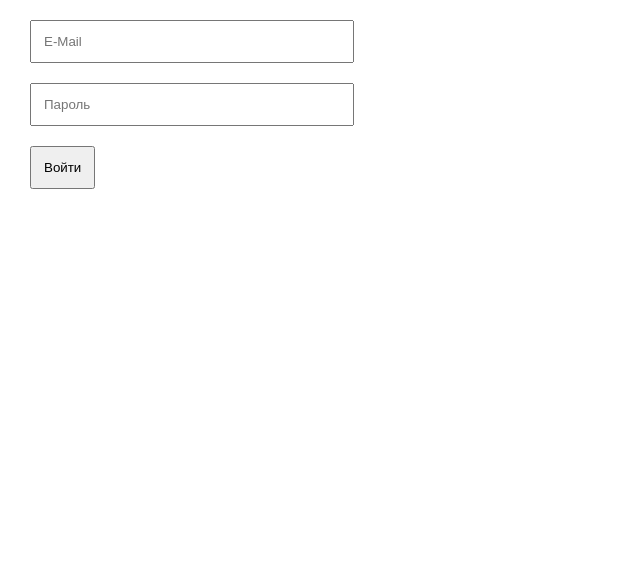
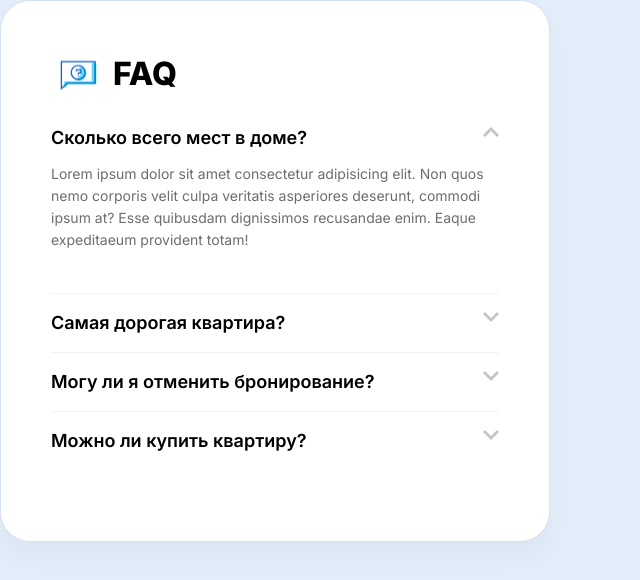
Before and after one commit to piterskikhsa/home-work-1, a React (Create React App) app: page / in a window 1280 px wide. Shown: the top 580 px of the page, without its empty margins (0-640 px from the left). Built offline with nearby package versions, Linux system fonts and the light colour scheme.

Commit message:
Сделал дз №3

```diff
--- a/src/App.js
+++ b/src/App.js
@@ -1,11 +1,11 @@
-import './App.css';
-import LoginForm from './tutorial-11/components/LoginForm.js';
+import './assets/style.css';
+import Tabs from './tutorial-3/components/Tabs';
 
 
 function App() {
   return (
     <div className="App">
-      <LoginForm/>
+      <Tabs/>
     </div>
   );
 }
--- /dev/null
+++ b/src/assets/style.css
@@ -0,0 +1,114 @@
+@import url('https://fonts.googleapis.com/css2?family=Inter:wght@400;600;800&display=swap');
+
+* {
+  margin: 0;
+  padding: 0;
+  box-sizing: border-box;
+}
+
+body {
+  background-color: #e4edfa;
+  font-family: 'Inter', sans-serif;
+  font-weight: 400;
+  font-size: 14px;
+  color: #000;
+}
+
+#app {
+  display: flex;
+  justify-content: center;
+  align-items: center;
+  height: 100vh;
+}
+
+.app-container {
+  max-width: 550px;
+  padding: 53px 50px;
+  background: #ffffff;
+  border: 1px solid #d6e1f1;
+  box-shadow: 0px 15px 30px rgba(0, 0, 0, 0.04);
+  border-radius: 30px;
+}
+
+.app-title {
+  padding-left: 62px;
+  margin-bottom: 34px;
+  font-weight: 800;
+  font-size: 32px;
+  line-height: 39px;
+  background-image: url('./img/title-bg.svg');
+  background-repeat: no-repeat;
+  background-size: 54px;
+  background-position: left center;
+}
+
+/* Acordeon styles */
+.tab {
+  position: relative;
+  margin-bottom: 18px;
+  padding-bottom: 18px;
+  width: 100%;
+  overflow: hidden;
+  border-bottom: 1px solid #f3f3f3;
+}
+
+.tab:last-child {
+  border-bottom: 0;
+}
+
+.tab input {
+  position: absolute;
+  opacity: 0;
+  z-index: -1;
+}
+.tab label {
+  position: relative;
+  display: block;
+  background: #fff;
+  cursor: pointer;
+  font-weight: 600;
+  font-size: 18px;
+  line-height: 22px;
+}
+.blue label {
+  background: #2980b9;
+}
+.tab-content {
+  max-height: 0;
+  overflow: hidden;
+  -webkit-transition: max-height 0.35s;
+  -o-transition: max-height 0.35s;
+  transition: max-height 0.35s;
+}
+.tab-content p {
+  color: #6d6d6d;
+  padding: 14px 0 24px;
+  line-height: 22px;
+}
+/* :active */
+.tab.active .tab-content {
+  max-height: 100vh;
+}
+/* Icon */
+.tab label::after {
+  position: absolute;
+  content: '';
+  width: 16px;
+  height: 10px;
+  background-image: url('./img/arrow-tab.svg');
+  background-repeat: no-repeat;
+  background-position: center;
+  background-size: 16px;
+  right: 0;
+  top: 0px;
+  display: block;
+  line-height: 3;
+  text-align: center;
+  -webkit-transition: all 0.35s;
+  -o-transition: all 0.35s;
+  transition: all 0.35s;
+}
+
+.tab.active label::after {
+  transform: rotate(180deg);
+}
--- /dev/null
+++ b/src/tutorial-3/components/Tab.jsx
@@ -0,0 +1,22 @@
+import React from 'react'
+
+function Tab({ question, activateTab, active }) {
+  return (
+    <div className={`tab ${active ? 'active' : ''}`}>
+      <input id="tab-one" type="checkbox" name="tabs" />
+      <label
+        for="tab-one"
+        onClick={() => {
+          activateTab(question.id)
+        }}
+      >
+        {question.title}
+      </label>
+      <div className="tab-content">
+        <p>{question.description}</p>
+      </div>
+    </div>
+  )
+}
+
+export default Tab
--- /dev/null
+++ b/src/tutorial-3/components/Tabs.jsx
@@ -0,0 +1,55 @@
+import React from 'react'
+import Tab from './Tab'
+
+function Tabs() {
+  const [activeId, setActiveId] = React.useState(1)
+
+  const activateTab = (id) => {
+    setActiveId(id)
+  }
+
+  const tabs = [
+    {
+      id: 1,
+      title: 'Сколько всего мест в доме?',
+      description:
+        'Lorem ipsum dolor sit amet consectetur adipisicing elit. Non quos nemo corporis velit culpa veritatis asperiores deserunt, commodi ipsum at? Esse quibusdam dignissimos recusandae enim. Eaque expeditaeum provident totam!',
+    },
+    {
+      id: 2,
+      title: 'Самая дорогая квартира?',
+      description:
+        'Lorem ipsum dolor sit amet consectetur adipisicing elit. Maxime fuga deserunt aliquid voluptatum ad, molestiae dicta officiis animi ummollitia, reiciendis a cum ratione veritatis cupiditate voluptatem.Consectetur, exercitationem magnam.',
+    },
+    {
+      id: 3,
+      title: 'Могу ли я отменить бронирование?',
+      description:
+        'Да, вы можете отменить забронированную квартиру в течение 3 дней.',
+    },
+    {
+      id: 4,
+      title: 'Можно ли купить квартиру?',
+      description:
+        'Lorem ipsum dolor sit amet consectetur adipisicing elit. Est commodi itaque ratione voluptatem dolores iusto aperiam adipisci incidunt perspiciatis ullam! Repellat accusamus rerum excepturi minus delectus? Consequatur libero nemo alias.',
+    },
+  ]
+
+  return (
+    <div className="app-container">
+      <h1 className="app-title">FAQ</h1>
+      <div className="app-tabs">
+        {tabs.map((tab) => (
+          <Tab
+            key={tab.id}
+            question={tab}
+            active={tab.id === activeId}
+            activateTab={activateTab}
+          />
+        ))}
+      </div>
+    </div>
+  )
+}
+
+export default Tabs
```
Also changed, not shown: src/assets/img/arrow-tab.svg (added), src/assets/img/title-bg.svg (added).
